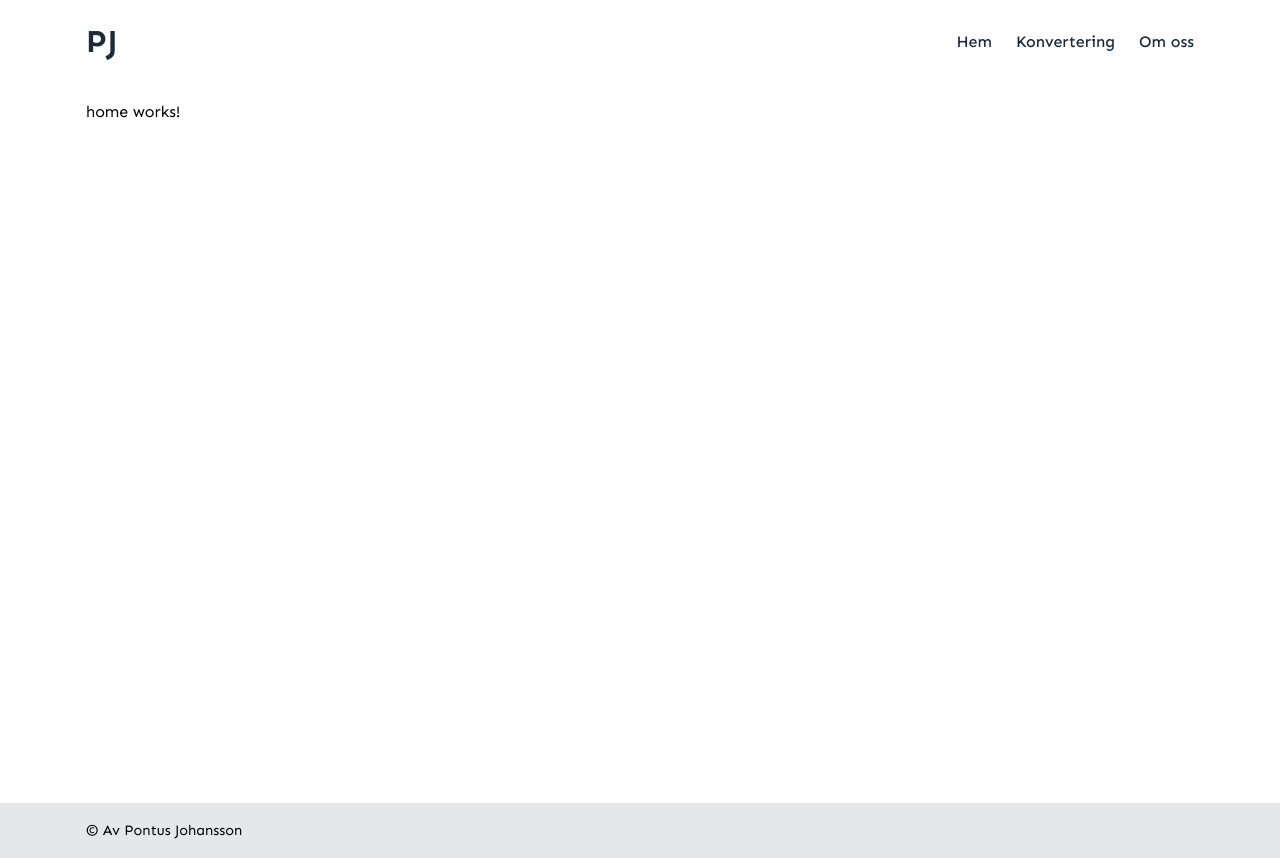
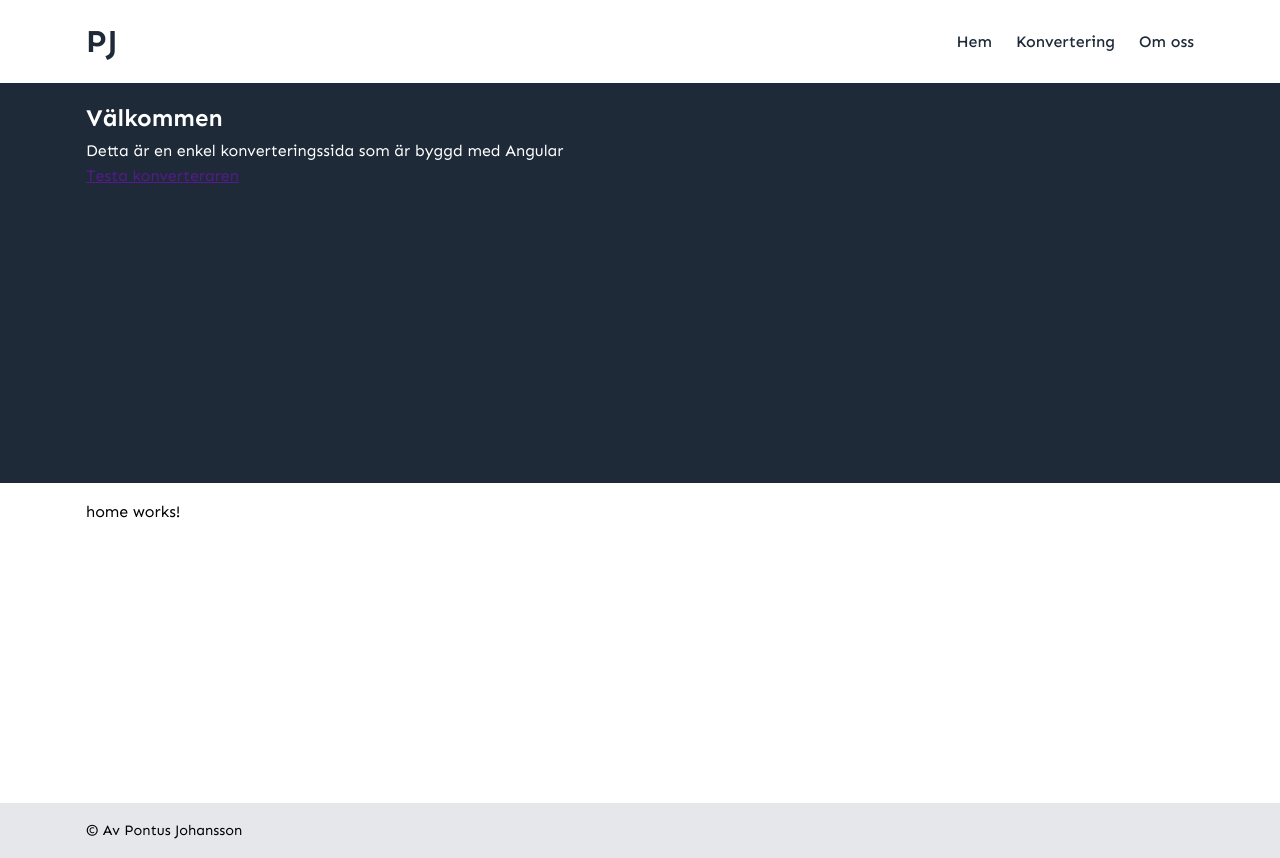
Before and after one commit to Punttt/AngularLab, an Angular app: page /home in a window 1280 px wide. Built offline with nearby package versions, Linux system fonts and the light colour scheme.

Commit message:
påbörjar med herosectionen

```diff
--- a/src/app/app.html
+++ b/src/app/app.html
@@ -1,6 +1,7 @@
 
 <main-header></main-header>
 <main>
+    <hero></hero>
     <div class="container">
         <router-outlet />
     </div>
--- a/src/app/app.ts
+++ b/src/app/app.ts
@@ -2,10 +2,11 @@ import { Component, signal } from '@angular/core';
 import { RouterOutlet } from '@angular/router';
 import { MainHeader } from './partials/main-header/main-header';
 import { MainFooter } from './partials/main-footer/main-footer';
+import { Hero } from './partials/hero/hero';
 
 @Component({
   selector: 'app-root',
-  imports: [RouterOutlet, MainHeader, MainFooter],
+  imports: [RouterOutlet, MainHeader, MainFooter, Hero],
   templateUrl: './app.html',
   styleUrl: './app.scss'
 })
--- a/src/app/partials/hero/hero.html
+++ b/src/app/partials/hero/hero.html
@@ -1 +1,7 @@
-<p>hero works!</p>
+<section>
+    <div class="container">
+        <h2>Välkommen</h2>
+        <p>Detta är en enkel konverteringssida som är byggd med Angular</p>
+        <a href="">Testa konverteraren</a>
+    </div>
+</section>
--- a/src/app/partials/hero/hero.scss
+++ b/src/app/partials/hero/hero.scss
@@ -0,0 +1,5 @@
+section {
+    background-color: #1E2A38;
+    color: #fff;
+    height: 400px;
+}
--- a/src/app/partials/hero/hero.ts
+++ b/src/app/partials/hero/hero.ts
@@ -1,7 +1,7 @@
 import { Component } from '@angular/core';
 
 @Component({
-  selector: 'app-hero',
+  selector: 'hero',
   imports: [],
   templateUrl: './hero.html',
   styleUrl: './hero.scss',
```
